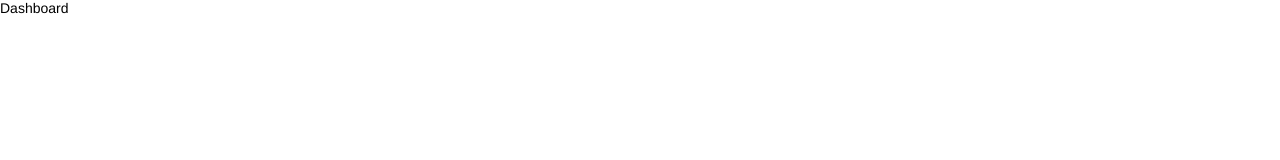
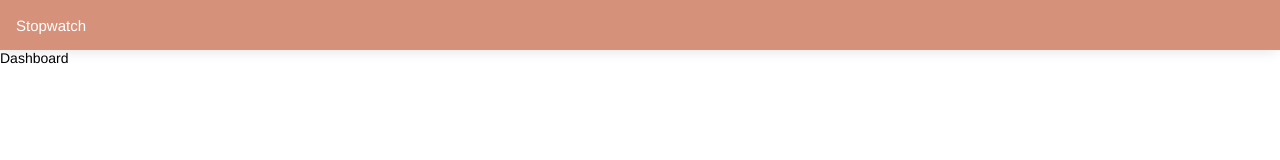
Before and after one commit to SaurabhGaur2112/stopwatch, a React app: page /#/dashboard in a window 1280 px wide. Built offline with nearby package versions, Linux system fonts and the light colour scheme; some packages are replaced by stand-ins of ours.

Commit message:
add navigation bar

```diff
--- /dev/null
+++ b/src/client/assets/scss/components/_components.scss
@@ -0,0 +1 @@
+@import './globals/navbar';
--- /dev/null
+++ b/src/client/assets/scss/components/globals/_navbar.scss
@@ -0,0 +1,16 @@
+@import '../../utils/variables';
+
+.navbar {
+  display: flex;
+  justify-content: space-between;
+  height: 50px;
+  padding: 8px 16px;
+  box-shadow: $box-shadow5;
+  background-color: $orange-1;
+  align-items: center;
+  &-title {
+    font-size: 15px;
+    font-weight: 500;
+    color: $white;
+  }
+}
--- a/src/client/assets/scss/main.scss
+++ b/src/client/assets/scss/main.scss
@@ -1 +1,3 @@
 @import './base/reset';
+
+@import './components/components';
--- /dev/null
+++ b/src/client/components/globals/Navbar.js
@@ -0,0 +1,21 @@
+// vendor modules
+import React from 'react';
+import PropTypes from 'prop-types';
+
+export default function Navbar(props) {
+  const { title } = props;
+
+  return (
+    <div className="navbar">
+      <span
+        className="navbar-title"
+      >
+        {title}
+      </span>
+    </div>
+  );
+}
+
+Navbar.propTypes = {
+  title: PropTypes.string,
+};
--- a/src/client/modules/home.js
+++ b/src/client/modules/home.js
@@ -1,6 +1,8 @@
 // vendor modules
 import React, { Component } from 'react';
 import PropTypes from 'prop-types';
+// react components
+import Navbar from '../components/globals/Navbar';
 
 class Home extends Component {
   static propTypes = {
@@ -11,13 +13,19 @@ class Home extends Component {
     ]),
   };
 
-  state = {};
+  state = {
+    title: 'Stopwatch',
+  };
 
   render() {
     const { children } = this.props;
+    const { title } = this.state;
 
     return (
       <div className="home">
+        <Navbar
+          title={title}
+        />
         {children}
       </div>
     );
```
